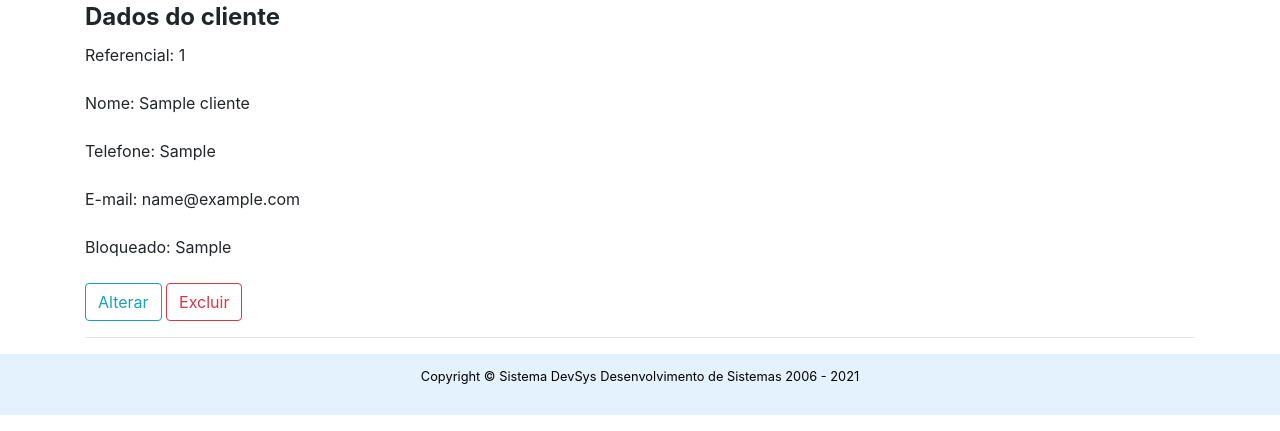
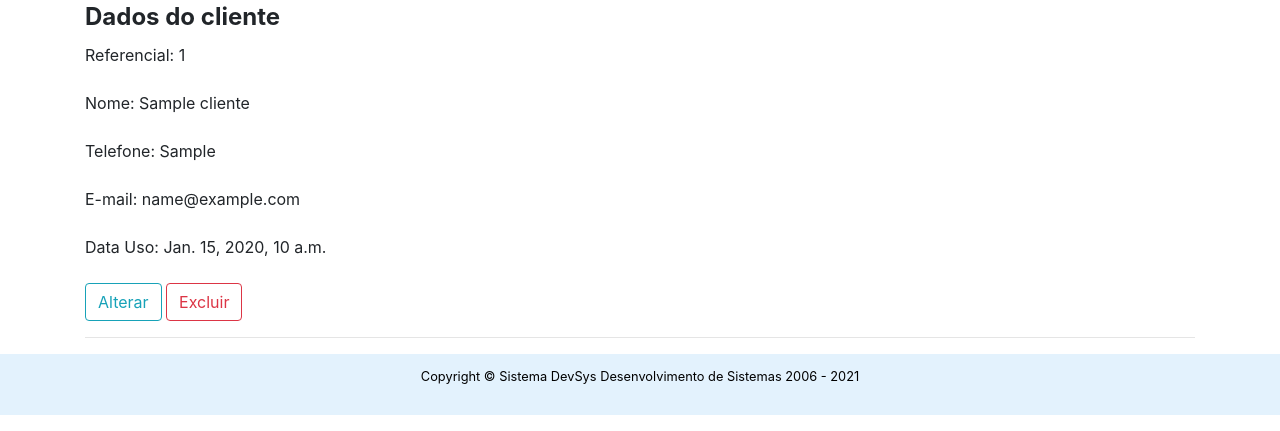
Before and after one commit to CesarAugusto88/sistemadevsys, a Django app: page /devsys/clientes/lista/ in a window 1280 px wide. Shown: the part 190-621 px from the top of the page. Run offline with Django 3.2, Linux system fonts and the light colour scheme; a user stored in the database is signed in; tables that the repository leaves empty hold one stand-in row (values such as "Sample post"); some libraries are stand-ins or nearby versions.

Commit message:
Adicionado campo data uso em cliente e atualizado templates.

```diff
--- a/core/admin.py
+++ b/core/admin.py
@@ -31,7 +31,7 @@ class Func_Admin(admin.ModelAdmin):
 
 class Cli_Admin(admin.ModelAdmin):
     list_display = ('id', 'referencial', 'nome', 'razao_social', 'cpf_cnpj',
-                    'celular')
+                    'celular', 'data_uso')
     list_filter = ('referencial', 'celular', 'email',)
     ordering = ['nome']
     search_fields = ['nome', 'id', 'referencial']
--- a/core/forms.py
+++ b/core/forms.py
@@ -30,7 +30,7 @@ class ClienteForm(forms.ModelForm):
         fields = (
             'referencial', 'nome', 'razao_social', 'tipo_pessoa', 'cpf_cnpj',
             'rg_ie', 'endereco', 'cep', 'uf', 'email', 'fone1', 'bloqueado',
-            'chave', 'usuario_cli'
+            'chave', 'usuario_cli', 'data_uso'
             )
 
 
@@ -40,7 +40,7 @@ class ClienteFunForm(forms.ModelForm):
         model = Cliente
         fields = (
             'referencial', 'nome', 'razao_social', 'tipo_pessoa', 'cpf_cnpj', 'rg_ie',
-            'endereco', 'cep', 'uf', 'email', 'fone1', 'bloqueado'
+            'endereco', 'cep', 'uf', 'email', 'fone1', 'data_uso'
             )
 
 
--- a/core/models.py
+++ b/core/models.py
@@ -157,6 +157,8 @@ class Cliente(models.Model):
     usuario_cli = models.ForeignKey(User, on_delete=models.CASCADE)
     # varchar 27 para bloquerar
     chave = models.CharField(max_length=27)
+
+    data_uso = models.DateTimeField(blank=True, null=True)
     # classe Meta serve p modificar nomes para plural
     class Meta:
         verbose_name = "Cliente"
--- a/core/templates/clientes_list_fun.html
+++ b/core/templates/clientes_list_fun.html
@@ -36,8 +36,8 @@
       </label>
     </p>
     <p>
-      <label>Bloqueado:
-        {{ cliente.bloqueado }}
+      <label>Data Uso:
+        {{ cliente.data_uso }}
       </label>
     </p>
 
--- a/core/views.py
+++ b/core/views.py
@@ -908,7 +908,7 @@ def total_comandas(request):
                 if (i.ref_banco == 1 and i.ref_forma==j.referencial and
                     i.ref_caixa == caixa.referencial):
                     # Mostrar numa var no for no html
-                    print(j.nome, i.debito, i.hora)
+                    # print(j.nome, i.debito, i.hora)
                     if j.nome == 'DINHEIRO':
                         forma_dinheiro = j.nome
                         sum_total_dinheiro = sum_total_dinheiro + i.debito
```
Also changed, not shown: README.md.
